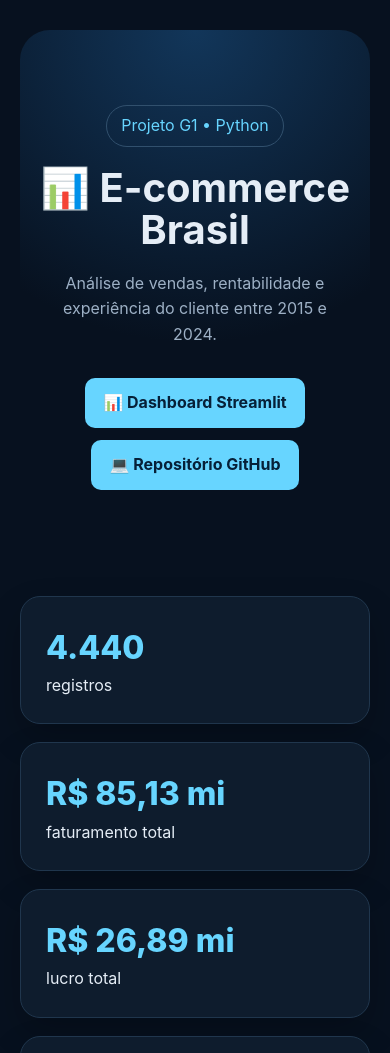
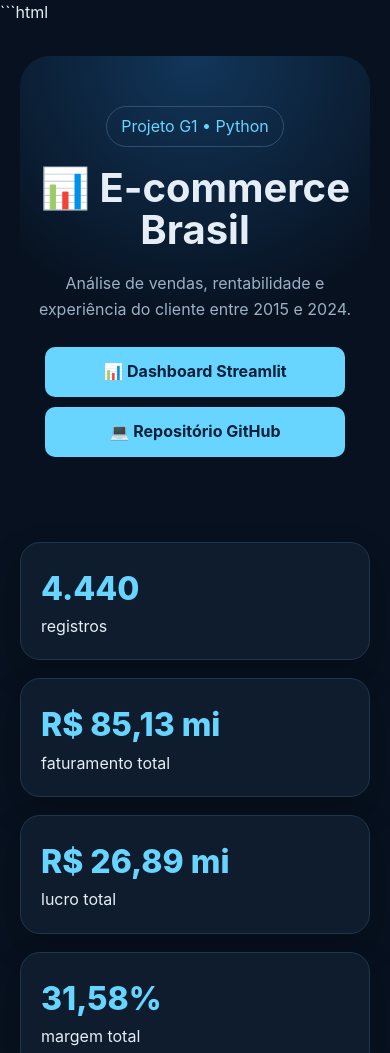
Before and after one commit to felipebarbosa-ai/projeto-ecommerce, a plain HTML site: page index.html in a window 390 px wide. Shown: the top 1053 px of the page. Drawn offline with Linux system fonts and the light colour scheme.

Commit message:
Fix viewport meta tag and update comments

````diff
--- a/index.html
+++ b/index.html
@@ -1,9 +1,10 @@
+```html
 <!DOCTYPE html>
 <html lang="pt-BR">
 
 <head>
     <meta charset="UTF-8">
-    <meta name="viewport" content="width=device-width, initial-scale=1">
+    <meta name="viewport" content="width=device-width, initial-scale=1.0">
 
     <title>E-commerce Brasil — Projeto G1</title>
 
@@ -113,6 +114,22 @@
             color: #8295aa;
             padding: 40px;
         }
+
+        @media (max-width: 600px) {
+            .hero {
+                padding: 50px 15px;
+            }
+
+            .buttons a {
+                display: block;
+                margin: 10px auto;
+                max-width: 300px;
+            }
+
+            .card {
+                padding: 20px;
+            }
+        }
     </style>
 
 </head>
@@ -142,7 +159,10 @@
 
         <div class="buttons">
 
-            <!-- DASHBOARD STREAMLIT -->
+            <!-- ================================================= -->
+            <!-- BOTÃO STREAMLIT -->
+            <!-- ================================================= -->
+
             <a
                 href="https://projeto-ecommerce-caidfmjgfwf9fsjevapnvv.streamlit.app/"
                 target="_blank"
@@ -151,7 +171,11 @@
                 📊 Dashboard Streamlit
             </a>
 
-            <!-- GITHUB -->
+
+            <!-- ================================================= -->
+            <!-- BOTÃO GITHUB -->
+            <!-- ================================================= -->
+
             <a
                 href="https://github.com/felipebarbosa-ai/projeto-ecommerce"
                 target="_blank"
@@ -172,6 +196,7 @@
     <div class="grid">
 
         <div class="card">
+
             <div class="kpi">
                 4.440
             </div>
@@ -179,10 +204,12 @@
             <div>
                 registros
             </div>
+
         </div>
 
 
         <div class="card">
+
             <div class="kpi">
                 R$ 85,13 mi
             </div>
@@ -190,10 +217,12 @@
             <div>
                 faturamento total
             </div>
+
         </div>
 
 
         <div class="card">
+
             <div class="kpi">
                 R$ 26,89 mi
             </div>
@@ -201,10 +230,12 @@
             <div>
                 lucro total
             </div>
+
         </div>
 
 
         <div class="card">
+
             <div class="kpi">
                 31,58%
             </div>
@@ -212,6 +243,7 @@
             <div>
                 margem total
             </div>
+
         </div>
 
     </div>
@@ -465,6 +497,7 @@
 
         <div class="buttons">
 
+            <!-- DASHBOARD -->
             <a
                 href="https://projeto-ecommerce-caidfmjgfwf9fsjevapnvv.streamlit.app/"
                 target="_blank"
@@ -473,6 +506,8 @@
                 📊 Abrir Dashboard
             </a>
 
+
+            <!-- GITHUB -->
             <a
                 href="https://github.com/felipebarbosa-ai/projeto-ecommerce"
                 target="_blank"
@@ -502,3 +537,4 @@
 </body>
 
 </html>
+```
````
